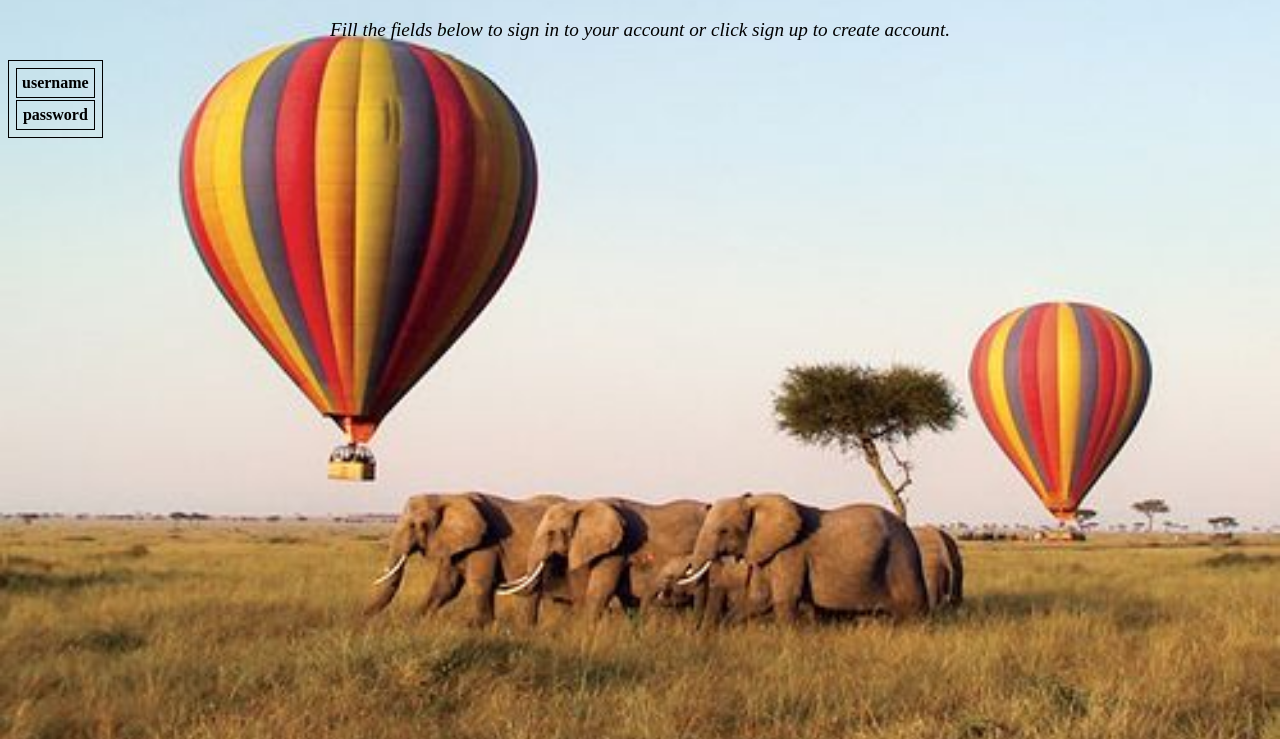
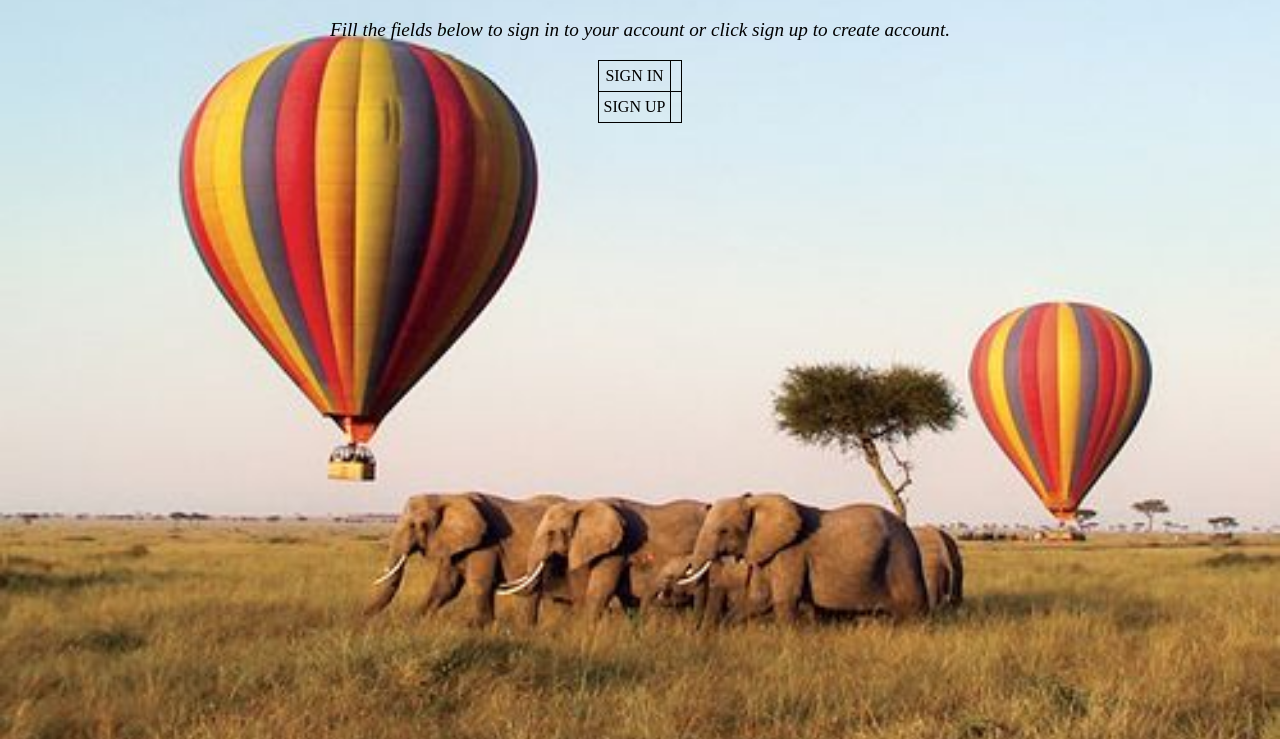
Before and after one commit to brayok/Mk-TRAVEL, a plain HTML site: page index4.html in a window 1280 px wide. Shown: the part 61-800 px from the top of the page. Drawn offline with Linux system fonts and the light colour scheme.

Commit message:
initial commit

```diff
--- a/index4.html
+++ b/index4.html
@@ -11,16 +11,17 @@
         <h1>Mk TRAVEL</h1>
     </div>
     <p><em>Fill the fields below to sign in to your account or click sign up to create account.</em></p>
-    <div id="details">
-    <table>
+    <table class="center">
         <tr>
-            <th>username</th>
+            <td>SIGN IN</td>
+            <td></td>
         </tr>
         <tr>
-            <th>password</th>
+            <td>SIGN UP</td>
+            <td></td>
+
         </tr>
     </table>
-</div>
 
 </body>
 </html>
--- a/styles3.css
+++ b/styles3.css
@@ -2,6 +2,8 @@ body {background-image: url("tours.jpeg"); background-repeat: no-repeat; backgro
 
 #logo {color: orangered; font-size: xx-large; font-style: italic; text-align: center;}
 
-#contacts {color: red; font-size: x-large; font-weight: bold; text-align: center;}
+p {color: red; font-size: x-large; font-weight: bold; text-align: center;}
 
 #motto {color: red; font-size: xx-large; font-weight: bolder; text-align: center;}
+
+.list {text-align: center; font-size: x-large; color: red; font-weight: bolder;}
--- a/styles4.css
+++ b/styles4.css
@@ -6,16 +6,21 @@ body {background-image: url("ball.jpg"); background-repeat: no-repeat; backgroun
 
 table{
     padding: 5px;
-    border: 1px solid black;}
+    border: 1px solid black;
+    border-collapse: collapse;
+    text-align: center;}
 
     tr{
         padding: 5px;
         border: 1px solid black;
         border-collapse: collapse;
+        height: 20px;
       }
-      th {
+      td {
         padding: 5px;
         border: 1px solid black;
         border-collapse: collapse;
+        height: 20px;
       }
-#details {align-content: center;}
+ .center { margin-left: auto;
+    margin-right: auto;}
```
Also changed, not shown: index3.html (+1 -3 lines).
